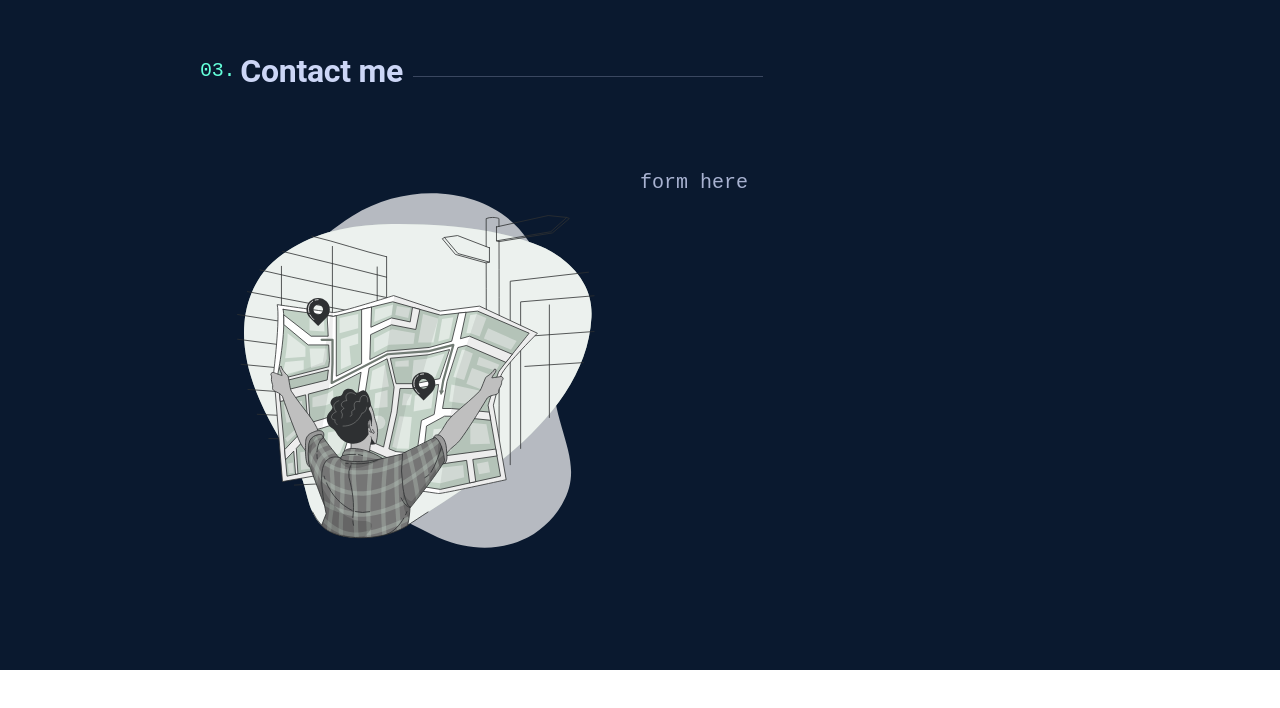
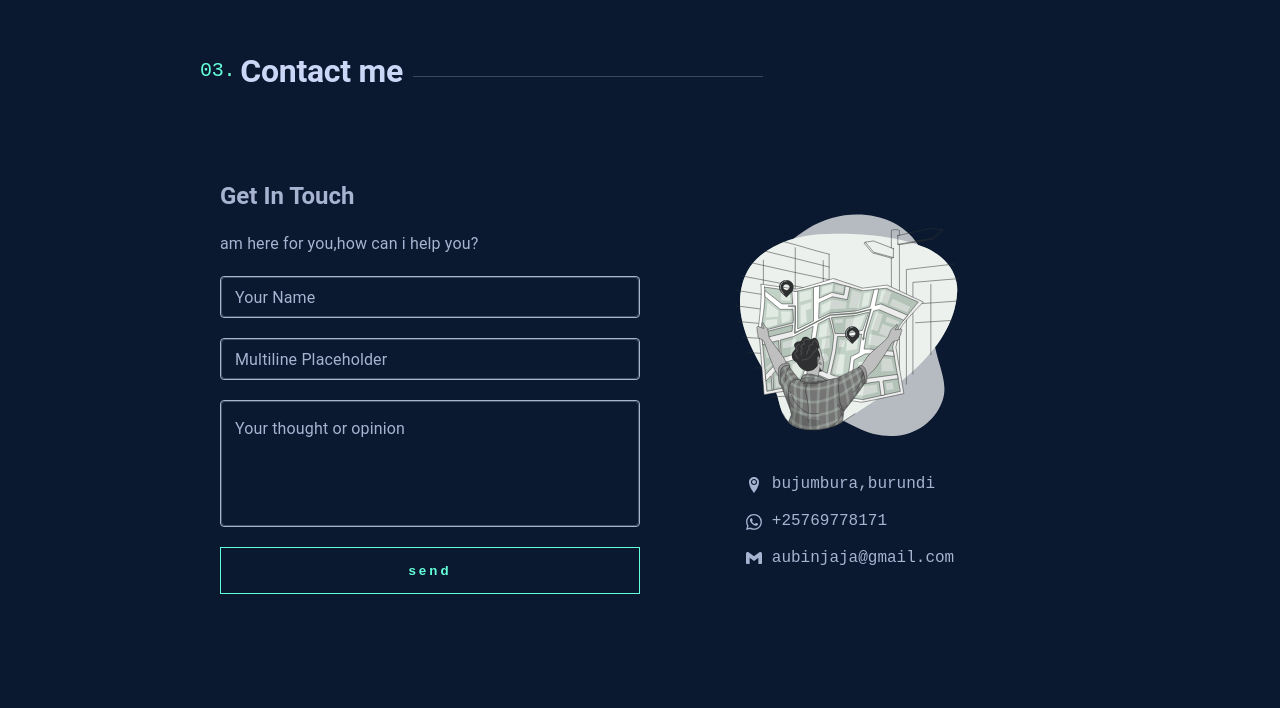
Before and after one commit to sopranoelfuego/aubinishimwe.com, a Next.js app: page / in a window 1280 px wide. Shown: the part 1748-2456 px from the top of the page. Before the commit the page ends 2418 px from the top, so only its background shows below. Built offline with nearby package versions, Linux system fonts and the light colour scheme.

Commit message:
contact Me ui 90%

```diff
--- a/src/components/ContactMe.tsx
+++ b/src/components/ContactMe.tsx
@@ -1,26 +1,142 @@
-import { Box, Grid } from '@mui/material'
+import {
+ Box,
+ Grid,
+ List,
+ ListItem,
+ styled,
+ TextField,
+ Typography,
+ useTheme,
+} from '@mui/material'
 import { Stack } from '@mui/system'
-import Babalao from "../../public/contact.svg"
 import ComponentTitle from '@utils/ComponentTitle'
-import Image from 'next/image'
+import { ImLocation2 } from 'react-icons/im'
+import { BsWhatsapp } from 'react-icons/bs'
+import { SiGmail } from 'react-icons/si'
 import React from 'react'
 
+const socialContact = [
+ { name: 'bujumbura,burundi', icon: <ImLocation2 /> },
+ { name: '+25769778171', icon: <BsWhatsapp /> },
+ { name: 'aubinjaja@gmail.com', icon: <SiGmail /> },
+]
 function ContactMe() {
+ const theme = useTheme()
+
+ const SendButton=styled('button')(({theme})=>({
+    width: '100%',
+    padding:"15px 20px",
+    fontWeight:"700",
+    letterSpacing:"3px",
+    color:`${theme?.palette.primary.contrastText}`,
+    border: `1px solid ${theme?.palette.primary.contrastText}`,
+    backgroundColor:"inherit",
+    transition:"all  300ms ease-in",
+ '&:hover': { backgroundColor: 'rgba(10, 212, 43,0.1)' },
+
+
+ }))
  return (
-    <Box sx={{padding:" 100px 150px"}}>
-        <ComponentTitle number="03." nameTitle="Contact me"/>
+  <Box
+   sx={{
+    padding: ' 100px 150px',
+    bgcolor: `${theme?.palette.background.paper}`,
+   }}
+  >
+   <ComponentTitle number="03." nameTitle="Contact me" />
 
-        <Grid container>
-            <Grid item xs={12} md={6} sx={{position:"relative",height:"400px"}}>
-                <Image src={Babalao}  objectFit='contain' layout="fill"/>
-                <Box>
-                    <Stack direction="row">
+   <Grid
+    container
+    sx={{
+     padding: '10px 20px',
+     width: '100%',
+     display: 'flex',
+     alignItems: 'flex-start',
+    }}
+   >
+    <Grid item xs={12} md={6} display="flex" flexDirection="column" gap="20px">
+     <Typography variant="h5" fontWeight="700">
+      Get In Touch
+     </Typography>
+     <Typography variant="body1">
+      am here for you,how can i help you?
+     </Typography>
+     <Stack direction="column" spacing={4}>
+      <TextField
+       id="outlined-textarea"
+       label="Your Name"
+       fullWidth
+      size='small'
+       sx={{
+        border: `1px solid ${theme?.palette.text?.secondary}`,
+        borderRadius: '4px',
+       }}
+       placeholder="eg:aubin ishimwe"
+      />
      </Stack>
-                    <Stack></Stack>
+     <TextField
+      id="outlined-textarea"
+      label="Multiline Placeholder"
+      size='small'
+      type="email"
+      sx={{
+       border: `1px solid ${theme?.palette.text?.secondary}`,
+       borderRadius: '4px',
+      }}
+      fullWidth
+      placeholder="eg:aubinjaja@gmail.com"
+     />
+     <TextField
+      id="outlined-textarea"
+      rows={4}
+      sx={{
+       border: `1px solid ${theme?.palette.text?.secondary}`,
+       borderRadius: '4px',
+      }}
+      label="Your thought or opinion"
+      multiline
+      fullWidth
+     />
+     <SendButton >
+          send
+     </SendButton>
+    </Grid>
+    <Grid item xs={12} md={6} sx={{ width: '100%', padding: '20px' }}>
+     <Stack
+      spacing={1}
+      sx={{
+       width: '100%',
+       display: 'flex',
+       flexDirection: 'column',
+       justifyContent: 'space-between',
+       alignItems: 'center',
+      }}
+     >
+      <img
+       src="/contact.svg"
+       alt="pp"
+       style={{width:"100%", maxWidth: '250px', maxHeight: '250px' }}
+      />
+      <Box
+       sx={{
+        width: '100%',
+        display: 'flex',
+        textAlign: 'left',
+        flexDirection: 'column',
+        alignItems: 'center',
+        justifyContent: 'center',
+        gap: '20px',
+       }}
+      >
+       <List>
+        {socialContact?.map((value, index) => (
+         <ListItem key={index} sx={{display:"flex",gap:"10px" ,fontSize:"16px"}}>
+          {value?.icon} <Box>{value?.name}</Box>
+         </ListItem>
+        ))}
+       </List>
       </Box>
-            </Grid>
-            <Grid item xs={12} md={6}>
-                form here
+     </Stack>
     </Grid>
    </Grid>
   </Box>
--- a/src/layout/Layout.tsx
+++ b/src/layout/Layout.tsx
@@ -1,7 +1,5 @@
-import { Header } from '@components'
 import { Box,  styled,  Typography, useTheme } from '@mui/material'
 import { Stack } from '@mui/system'
-
 import React from 'react'
 import { afterLine } from '@utils'
 import SocialMedias from './SocialMedias'
--- a/src/layout/SocialMedias.tsx
+++ b/src/layout/SocialMedias.tsx
@@ -6,7 +6,6 @@ import { FiGithub } from 'react-icons/fi'
 
 
 function SocialMedias() {
-
     const AfterLine=afterLine({width:"1px",height:"200px"})
     const StackDiv=styled('div')(({ theme})=>({
       display: 'flex',
@@ -22,7 +21,7 @@ function SocialMedias() {
       {id:"1",href:"https://github.com/sopranoelfuego",name:"github",icon:<FiGithub/>},
       {id:"2",href:"https://www.instagram.com/ishimwe.aubin/",name:"instagram",icon:<AiOutlineInstagram/>},
       {id:"3",href:"https://twitter.com/aubin.ishimwe",name:"twiiter",icon:<AiOutlineTwitter/>},
-      {id:"4",href:"https://twitter.com/aubin.ishimwe",name:"linkedin",icon:<AiFillLinkedin/>},
+      {id:"4",href:"https://www.linkedin.com/in/aubin-ishimwe-308a7a206",name:"linkedin",icon:<AiFillLinkedin/>},
     ]
   return (
     <Stack direction="column" alignItems="center" spacing={3} sx={{position:"fixed",bottom:0}}>
--- a/src/utils/Button.ts
+++ b/src/utils/Button.ts
@@ -8,5 +8,5 @@ export const GLobalButton = styled('button')(({ theme }) => ({
  color: `${theme?.palette?.primary?.contrastText}`,
  backgroundColor: 'transparent',
  marginLeft: '10px',
- '&:hover': { backgroundColor: 'rgba(10, 212, 43,0.2)' },
+ '&:hover': { backgroundColor: 'rgba(10, 212, 43,0.1)' },
 }))
```
Also changed, not shown: src/pages/index.tsx (+8 -4 lines). Lines whose indentation alone changed are shown as unchanged.
